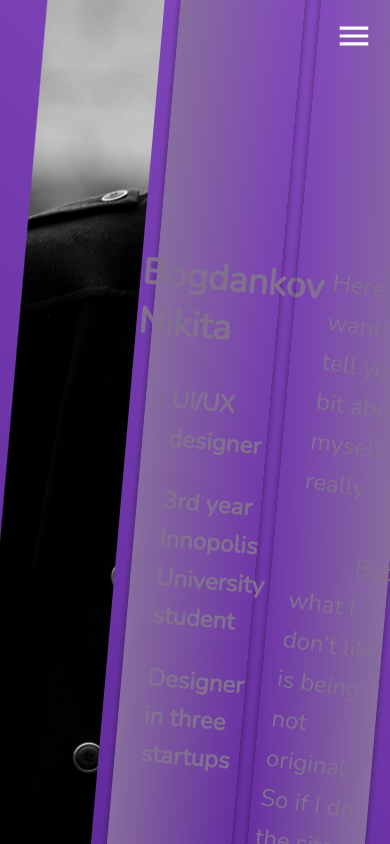
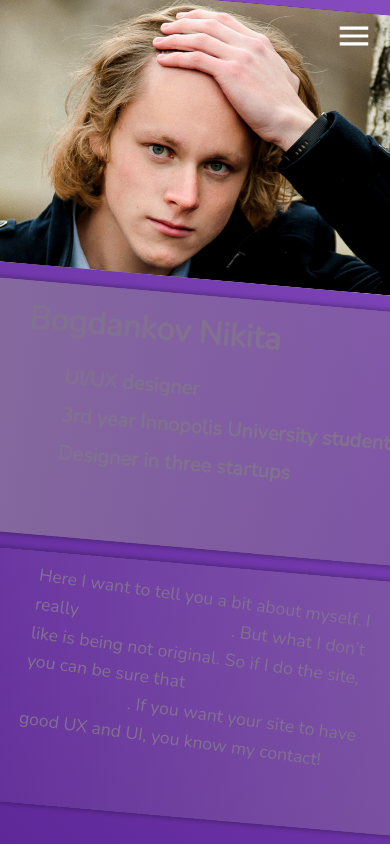
Before and after one commit to nikitave/portfolio, a React (Create React App) app: page /about-me in a window 390 px wide. Built offline with nearby package versions, Linux system fonts and the light colour scheme.

Commit message:
added about me

```diff
--- a/src/Components/AboutMe/AboutMe.jsx
+++ b/src/Components/AboutMe/AboutMe.jsx
@@ -7,7 +7,6 @@ import { motion } from "framer-motion";
 const AboutMe = ({ onHover }) => {
 	return (
 		<div className={styles.about}>
-			{/* <div className={styles.title}>About Me</div> */}
 			<div className={styles.blocks}>
 				<motion.div
 					className={styles.back_img}
--- a/src/Components/AboutMe/AboutMe.module.scss
+++ b/src/Components/AboutMe/AboutMe.module.scss
@@ -149,3 +149,93 @@
 		font-size: 12px;
 	}
 }
+
+@media (max-width: 1025px) {
+	.about {
+		font-size: 10px;
+	}
+
+	.text {
+		line-height: 2rem ;
+	}
+
+	.short_info {
+		margin-bottom: 0.5rem;
+	}
+}
+
+@media (max-width: 821px) {
+	.blocks {
+		padding-top: 0;
+		flex-direction: column;
+	}
+
+	.back_img {
+		margin-left: -10vh;
+		width: 120vh;
+		margin-top: 0;
+		height: 33vh;
+		background-image: url("../../images/me_small.png");
+		background-position: center;
+		background-size: cover;
+	}
+
+	.block {
+		margin-left: -10vh;
+		width: 120vh;
+		margin-top: 0;
+		height: 30vh;
+	}
+	.short {
+		margin-top: 1rem;
+		padding-left: 20vh;
+	}
+	.short_title {
+		margin-bottom: 1rem;
+		font-size: 4em;
+	}
+	.short_info {
+		font-size: 2.5em;
+	}
+	.text {
+		margin-top: 1rem;
+		padding-left: 10vh;
+		font-size: 2.5em;
+		width: 50%;
+		line-height: 2.5rem;
+	}
+}
+
+@media (max-width: 600px) {
+	.about {
+		font-size: 8px;
+	}
+
+	.back_img {
+		background-image: url('../../images/me_very_small.png');
+		background-size: contain;
+		background-position: left;
+	}
+
+	.short {
+		padding-left: 15vh;
+	}
+
+	.short_info {
+		margin-bottom: 0;
+	}
+
+	.text {
+		line-height: 1.8rem;
+		font-size: 2.2em;
+		width: 40vh;
+	}
+}
+
+@media (max-width: 380px) {
+	.text {
+		width: 50vh;
+		font-size: 2em;
+		line-height: 1.5rem;
+	}
+}
--- a/src/Components/Header/Header.module.scss
+++ b/src/Components/Header/Header.module.scss
@@ -40,7 +40,7 @@
     color: $bg_color;
 }
 
-.mobile_links {
+.burger_button {
     display: none;
 }
 
```
Also changed, not shown: src/images/me_small.png (added), src/images/me_very_small.png (added).
